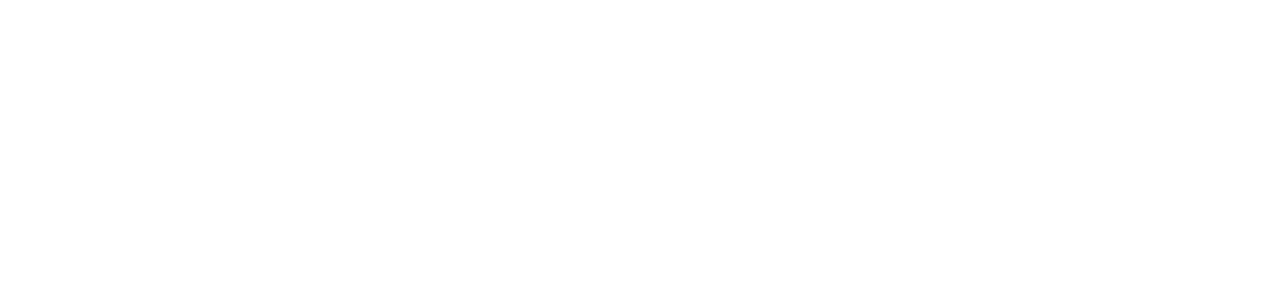
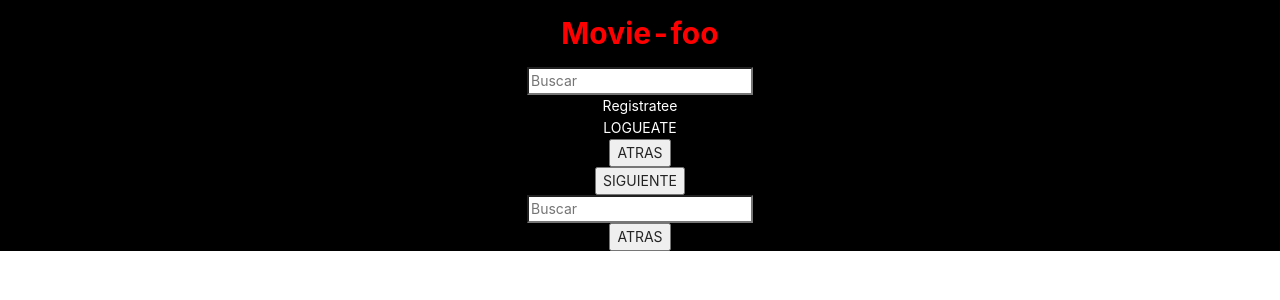
Before and after one commit to SantiagoRMJ/react_moviedb, a React (Create React App) app: page /mispelis in a window 1280 px wide. Shown: the top 300 px of the page. Built offline with nearby package versions, Linux system fonts and the light colour scheme.

Commit message:
error al presentar peliculas alquiladas

```diff
--- a/src/App.js
+++ b/src/App.js
@@ -3,6 +3,7 @@ import Home from './Components/Home/Home'
 import Pelicula from './Components/Pelicula/Pelicula'
 import RegisterForm from './Components/RegisterForm/RegisterForm'
 import LoginForm from './Components/Login/Login'
+import MisPelis from './Components/MisPelis/MisPelis'
 
 import './App.css';
 
@@ -14,6 +15,7 @@ function App() {
        <Route path="/pelicula" exact component={Pelicula}/>
        <Route path="/registro" exact component={RegisterForm}/>
        <Route path="/login" exact component={LoginForm}/>
+       <Route path="/mispelis" exact component={MisPelis}/>
      </Switch>
    </Router>
   );
--- /dev/null
+++ b/src/Components/MisPelis/MisPelis.js
@@ -0,0 +1,45 @@
+import React, { Component } from 'react'
+import {Link} from 'react-router-dom'
+import axios from 'axios'
+
+ class MisPelis extends Component {
+    constructor(props){
+        super(props)
+        this.state = {
+            peliculas: {}
+        }
+        }
+        async componentDidMount(){
+            const URL = 'https://moviedb-mongo.herokuapp.com/rent/mymovies'
+            const token = JSON.parse(localStorage.getItem('token'))
+            try {
+                const myMovies = await axios.post(URL, token.id)
+                const mispelis = await myMovies.data
+                console.log(mispelis)
+                this.setState({peliculas: mispelis})
+            }catch(err){
+                console.log(err)
+            }
+        }
+    //<div className="padreHome" >{this.muestraPeliculas()}</div>
+    goBack(){
+        this.props.history.push('/')
+    }
+    render() {
+        return (
+             <div className="padreButtons">
+                 <h1 className="titulo">Movie-foo</h1>
+                 <input type="text"placeholder="Buscar" ></input>
+                 <Link className="link" to="/registro">Registratee</Link>
+                 <Link className="link" to="/login">LOGUEATE</Link>
+                 <button onClick={()=> this.atras()}>ATRAS</button>
+                 <button onClick={()=> this.pasaPagina()}>SIGUIENTE</button>
+
+                 <input type="text" placeholder="Buscar"></input>
+                 <button onClick={()=> this.goBack()}>ATRAS</button>
+             </div>
+             )
+    }
+}
+
+export default MisPelis
--- a/src/Components/Pelicula/Pelicula.js
+++ b/src/Components/Pelicula/Pelicula.js
@@ -24,6 +24,7 @@ export default class Pelicula extends Component {
                 "user_id": token.id,
                 "pelicula": data.id
             }
+            if(!token) this.goBack()
             await Axios.post(URL, pedido)
             console.log(pedido)
             notification['success']({
```
Also changed, not shown: 1 other file (tests, documents, lock files or other folders).
